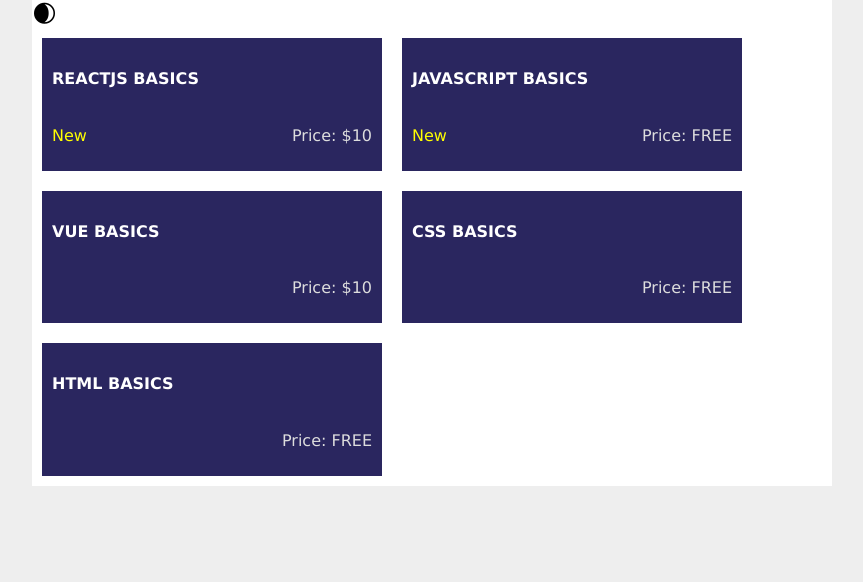
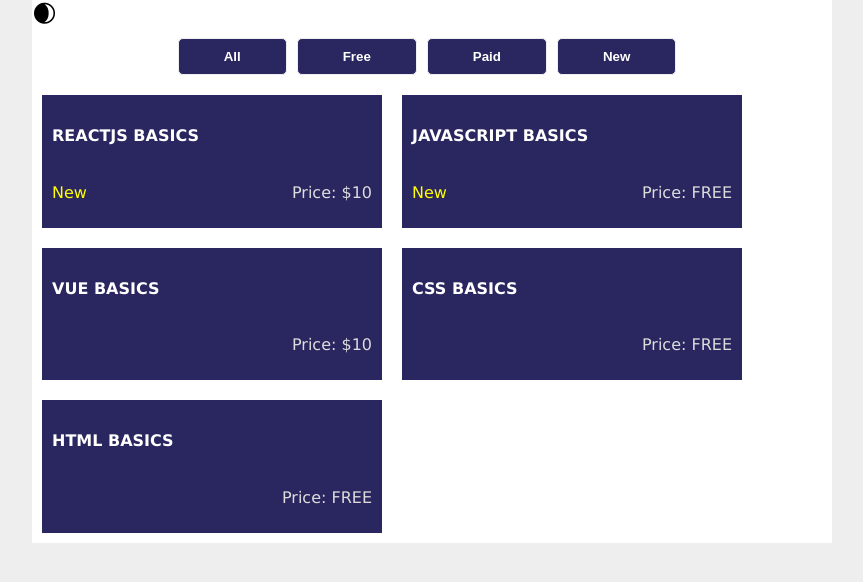
Before and after one commit to somcoders/barashada-reactJS, a React (Create React App) app: page / in a window 1280 px wide. Shown: the top 582 px of the page, without its empty margins (208-1071 px from the left). Built offline with nearby package versions, Linux system fonts and the light colour scheme.

Commit message:
Lesson 13 Adding Filters using useState.

```diff
--- a/src/components/Courses.jsx
+++ b/src/components/Courses.jsx
@@ -1,15 +1,53 @@
+import { useState } from 'react'
 import Course from './Course'
 import courseData from '../courseData'
 
 export default function Courses(){
+    const [allCourses,setAllCourses] = useState(courseData);
+    const [filteredCourses,setFilteredCourses] = useState([]);
 
-    const courses = courseData.map(course => (
+    const filterData = ["All","Free","Paid","New"];
+
+    function getCourses(){
+        if(filteredCourses.length > 0){
+            return filteredCourses;
+        }else{
+            return allCourses
+        }
+    }
+
+    const courses = getCourses().map(course => (
         <Course key={course.id} title={course.title} price={course.price} isNew={course.isNew}/>
    ))
 
+   function filetrByPrice(filterValue){
+        if(filterValue == "Free"){
+            return allCourses.filter(courses => courses.price == 0)
+        }else if(filterValue == "Paid"){
+            return allCourses.filter(courses => courses.price > 0)
+        }else{
+            return [];
+        }
+    }
+
+   function filterCourses(e){
+       const filterValue = e.target.innerHTML;
+       if(filterValue !== "All"){
+        setFilteredCourses(filetrByPrice(filterValue))
+       }else{
+        setFilteredCourses(allCourses);
+       }
+   }
+
     return (
-        <div className='courses'>
-            {courses}
-        </div>
+        <>
+            <div className="filters">
+                {filterData.map(filter => <button onClick={filterCourses}>{filter}</button>)}
+            </div>
+            <div className='courses'>
+                {courses.length > 0 ? courses : "No Courses Found"}
+            </div>
+        </>
+
     )
 }
--- a/src/style.css
+++ b/src/style.css
@@ -26,3 +26,19 @@ body {
   display: flex;
   justify-content: space-between;
 }
+
+.filters {
+  display: flex;
+  justify-content: center;
+  padding: 10px;
+}
+
+.filters button {
+  background-color: #2a265f;
+  color: white;
+  border-radius: 5px;
+  padding: 10px 45px;
+  margin-right: 10px;
+  border: 1px solid #eee;
+  font-weight: bold;
+}
```
